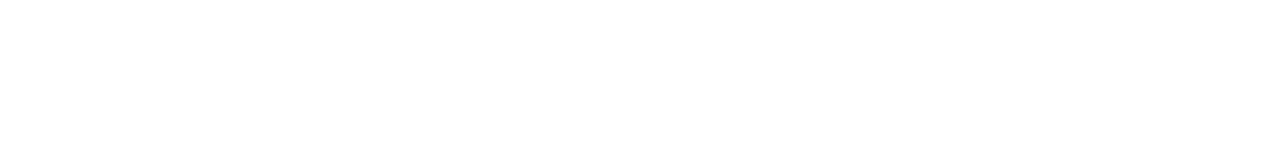
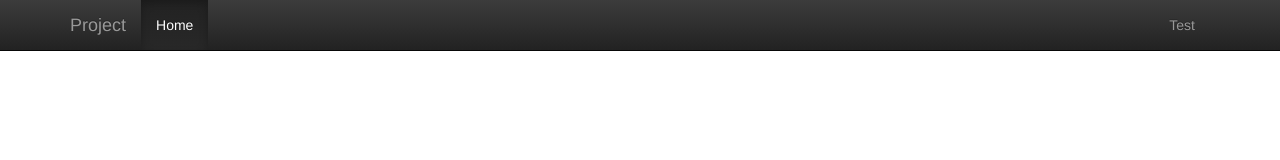
Before and after one commit to exine/html-boilerplate, a plain HTML site: page index.html in a window 1280 px wide. Drawn offline with Linux system fonts and the light colour scheme.

Commit message:
Added some navigation. Everyone loves navigation.

```diff
--- a/index.html
+++ b/index.html
@@ -8,6 +8,25 @@
 	<script src="js/modernizr.js" type="text/javascript"></script>
 </head>
 <body>
-
+	<header>
+		<nav class="navbar navbar-inverse navbar-fixed-top">
+			<div class="container">
+			<div class="navbar-header"><a class="navbar-brand" href="#">Project</a></div>
+			<div class="collapse navbar-collapse">
+				<ul class="nav navbar-nav">
+					<li class="active"><a href="#">Home</a></li>
+				</ul>
+				<ul class="nav navbar-nav navbar-right">
+					<li><a href="#">Test</a></li>
+				</ul>
+			</div>
+			</div>
+		</nav>
+	</header>
+	<div class="container">
+	</div>
+	<footer>
+		<div class="container"></div>
+	</footer>
 </body>
 </html>
```
